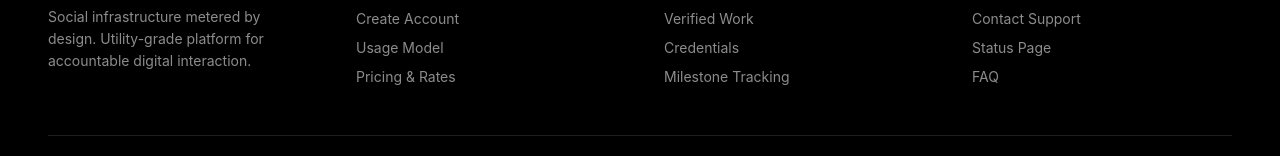
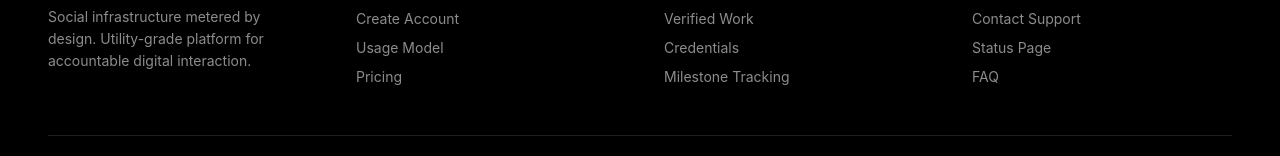
Before and after one commit to oldwestsolutions/oldoldwest, a Next.js app: page / in a window 1280 px wide. Shown: the part 5535-5691 px from the top of the page. Built offline with nearby package versions, Linux system fonts and the light colour scheme.

Commit message:
Update footer link from pricing-rates to pricing

```diff
--- a/src/app/page.tsx
+++ b/src/app/page.tsx
@@ -831,7 +831,7 @@ export default function Home() {
               <Link href="/access-network" style={{ color: '#8c8c8c', fontSize: 14, display: 'block' }}>Access Network</Link>
               <Link href="/create-account" style={{ color: '#8c8c8c', fontSize: 14, display: 'block' }}>Create Account</Link>
               <Link href="/usage-model" style={{ color: '#8c8c8c', fontSize: 14, display: 'block' }}>Usage Model</Link>
-              <Link href="/pricing-rates" style={{ color: '#8c8c8c', fontSize: 14, display: 'block' }}>Pricing & Rates</Link>
+              <Link href="/pricing" style={{ color: '#8c8c8c', fontSize: 14, display: 'block' }}>Pricing</Link>
             </Space>
           </Col>
 
```
